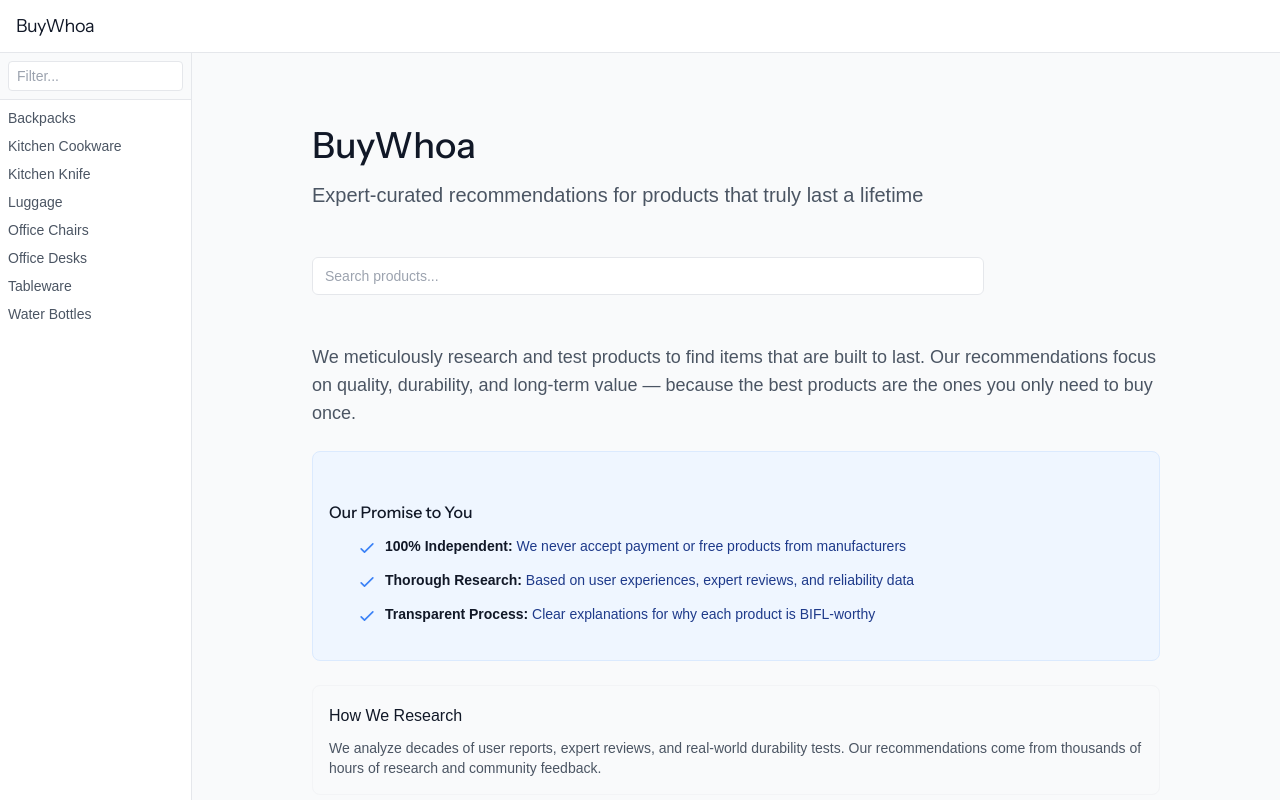
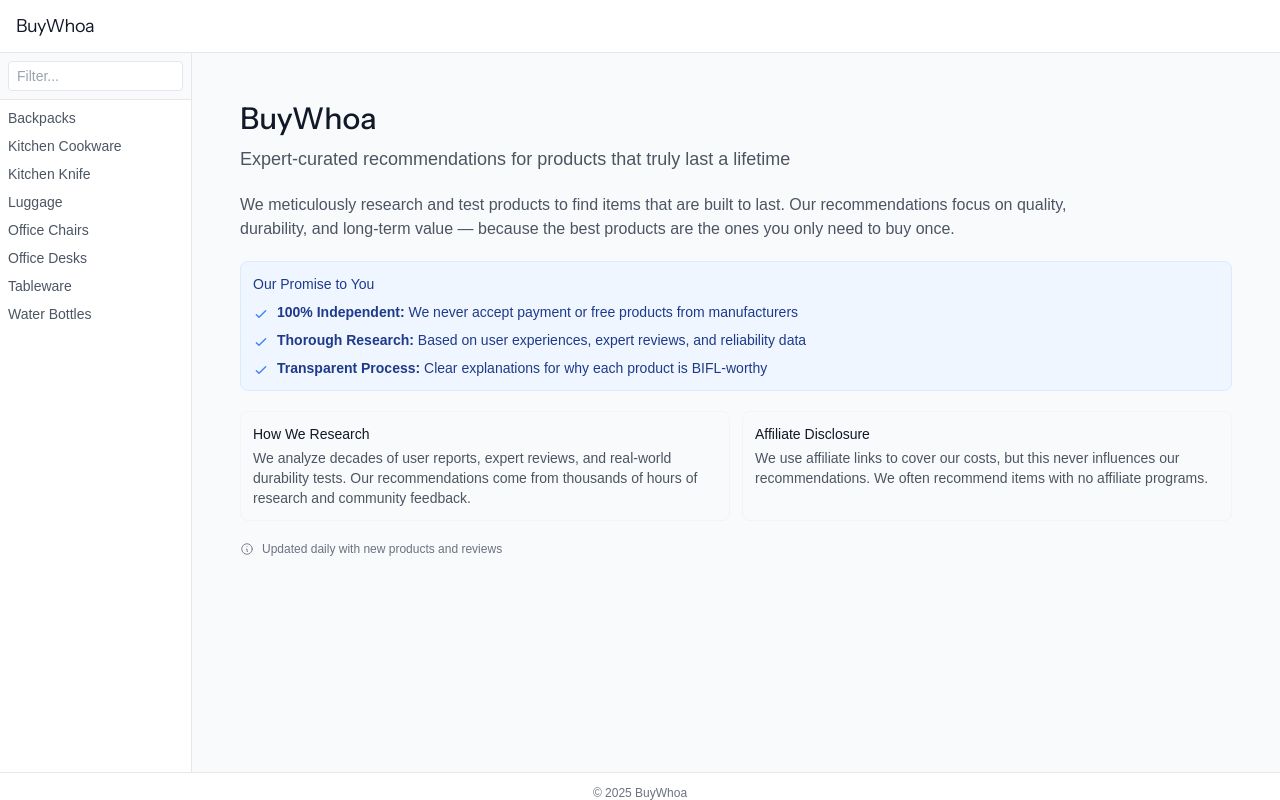
Before and after one commit to SparkyWoo/bifl, a Next.js app: page / in a window 1280 px wide. Shown: the top 800 px of the page. Built offline with nearby package versions, Linux system fonts and the light colour scheme.

Commit message:
improve homepage ui/ux

```diff
--- a/app/page.tsx
+++ b/app/page.tsx
@@ -1,57 +1,47 @@
 import * as React from 'react'
-import { SearchBox } from './components/SearchBox'
-import { getAllCategories } from './lib/categories'
 
-export default async function HomePage() {
-  const categories = await getAllCategories()
-
+export default function HomePage() {
   return (
-    <div className="max-w-4xl mx-auto px-4 sm:px-6 py-8 sm:py-12">
-      <div className="space-y-8 sm:space-y-12">
-        {/* Hero Section */}
-        <div className="space-y-3 sm:space-y-4">
-          <h1 className="text-3xl sm:text-4xl font-display font-medium text-gray-900">
+    <div className="px-4 sm:px-6 py-6">
+      <div className="space-y-5">
+        <div>
+          <h1 className="text-2xl sm:text-3xl font-display font-medium text-gray-900 mb-2">
             BuyWhoa
           </h1>
-          <p className="text-lg sm:text-xl text-gray-600 max-w-2xl">
+          <p className="text-base sm:text-lg text-gray-600">
             Expert-curated recommendations for products that truly last a lifetime
           </p>
         </div>
 
-        {/* Search */}
-        <div className="w-full max-w-2xl">
-          <SearchBox categories={categories} />
-        </div>
-
-        {/* Main Content */}
-        <div className="prose text-gray-600 space-y-6 max-w-none">
-          <p className="text-base sm:text-lg">
+        <div className="prose text-sm sm:text-base text-gray-600">
+          <p>
             We meticulously research and test products to find items that are built to last.
             Our recommendations focus on quality, durability, and long-term value — because
             the best products are the ones you only need to buy once.
           </p>
+        </div>
 
-          <div className="bg-blue-50 border border-blue-100 rounded-lg p-3 sm:p-4 text-sm text-blue-900">
-            <h2 className="text-base font-medium mb-3">Our Promise to You</h2>
-            <ul className="space-y-3">
-              <li className="flex items-start gap-2">
-                <svg className="w-5 h-5 text-blue-500 mt-0.5 shrink-0" fill="none" stroke="currentColor" viewBox="0 0 24 24">
+        <div className="bg-blue-50 border border-blue-100 rounded-lg p-3 text-sm text-blue-900">
+          <h2 className="font-medium mb-2">Our Promise to You</h2>
+          <ul className="space-y-2">
+            <li className="flex gap-2">
+              <svg className="w-4 h-4 text-blue-500 mt-1 shrink-0" fill="none" stroke="currentColor" viewBox="0 0 24 24">
                 <path strokeLinecap="round" strokeLinejoin="round" strokeWidth={2} d="M5 13l4 4L19 7" />
               </svg>
               <span>
                 <strong>100% Independent:</strong> We never accept payment or free products from manufacturers
               </span>
             </li>
-              <li className="flex items-start gap-2">
-                <svg className="w-5 h-5 text-blue-500 mt-0.5 shrink-0" fill="none" stroke="currentColor" viewBox="0 0 24 24">
+            <li className="flex gap-2">
+              <svg className="w-4 h-4 text-blue-500 mt-1 shrink-0" fill="none" stroke="currentColor" viewBox="0 0 24 24">
                 <path strokeLinecap="round" strokeLinejoin="round" strokeWidth={2} d="M5 13l4 4L19 7" />
               </svg>
               <span>
                 <strong>Thorough Research:</strong> Based on user experiences, expert reviews, and reliability data
               </span>
             </li>
-              <li className="flex items-start gap-2">
-                <svg className="w-5 h-5 text-blue-500 mt-0.5 shrink-0" fill="none" stroke="currentColor" viewBox="0 0 24 24">
+            <li className="flex gap-2">
+              <svg className="w-4 h-4 text-blue-500 mt-1 shrink-0" fill="none" stroke="currentColor" viewBox="0 0 24 24">
                 <path strokeLinecap="round" strokeLinejoin="round" strokeWidth={2} d="M5 13l4 4L19 7" />
               </svg>
               <span>
@@ -61,27 +51,25 @@ export default async function HomePage() {
           </ul>
         </div>
 
-          <div className="grid grid-cols-1 gap-4 sm:gap-6 not-prose">
-            <div className="bg-gray-50 border border-gray-100 rounded-lg p-3 sm:p-4">
-              <h3 className="font-medium text-gray-900 mb-2">How We Research</h3>
+        <div className="grid grid-cols-1 sm:grid-cols-2 gap-3">
+          <div className="bg-gray-50 border border-gray-100 rounded-lg p-3">
+            <h3 className="font-medium text-gray-900 mb-1">How We Research</h3>
             <p className="text-sm text-gray-600">
               We analyze decades of user reports, expert reviews, and real-world durability tests.
               Our recommendations come from thousands of hours of research and community feedback.
             </p>
           </div>
-            <div className="bg-gray-50 border border-gray-100 rounded-lg p-3 sm:p-4">
-              <h3 className="font-medium text-gray-900 mb-2">Affiliate Disclosure</h3>
+          <div className="bg-gray-50 border border-gray-100 rounded-lg p-3">
+            <h3 className="font-medium text-gray-900 mb-1">Affiliate Disclosure</h3>
             <p className="text-sm text-gray-600">
               We use affiliate links to cover our costs, but this never influences our
               recommendations. We often recommend items with no affiliate programs.
             </p>
           </div>
         </div>
-        </div>
 
-        {/* Update Info */}
-        <div className="text-sm text-gray-500 flex items-center gap-2">
-          <svg className="w-4 h-4 shrink-0" fill="none" stroke="currentColor" viewBox="0 0 24 24">
+        <div className="text-xs text-gray-500 flex items-center gap-2">
+          <svg className="w-3.5 h-3.5 shrink-0" fill="none" stroke="currentColor" viewBox="0 0 24 24">
             <path strokeLinecap="round" strokeLinejoin="round" strokeWidth={1.5} d="M13 16h-1v-4h-1m1-4h.01M21 12a9 9 0 11-18 0 9 9 0 0118 0z" />
           </svg>
           <span>Updated daily with new products and reviews</span>
```
Lines whose indentation alone changed are shown as unchanged.
